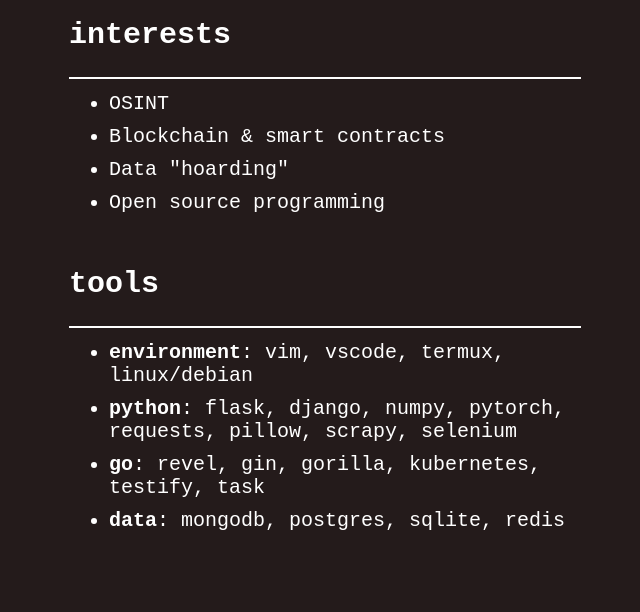
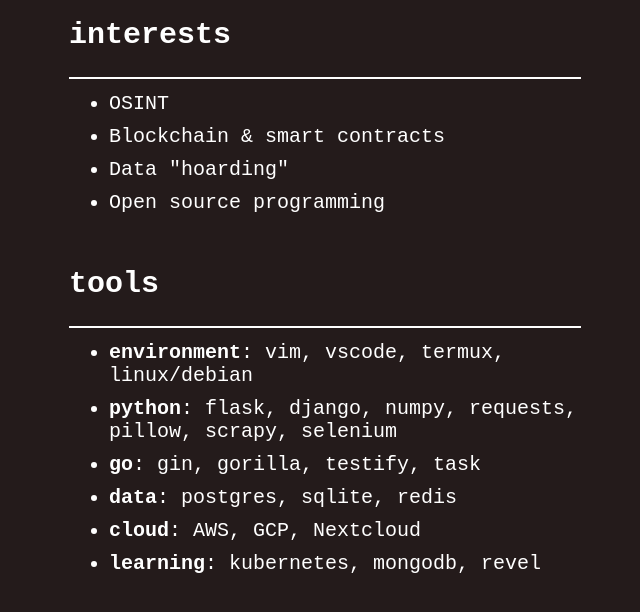
Before and after one commit to kevinroleke/kevinroleke.github.io, a plain HTML site: page index.html in a window 1280 px wide. Shown: the part 977-1589 px from the top of the page, without its empty margins (187-827 px from the left). Before the commit the page ends 1552 px from the top, so only its background shows below. Drawn offline with Linux system fonts and the light colour scheme.

Commit message:
update tools

```diff
--- a/index.html
+++ b/index.html
@@ -37,9 +37,11 @@
             <div class="line"></div>
             <ul>
                 <li><b>environment</b>: vim, vscode, termux, linux/debian</li>
-                <li><b>python</b>: flask, django, numpy, pytorch, requests, pillow, scrapy, selenium</li>
-                <li><b>go</b>: revel, gin, gorilla, kubernetes, testify, task</li>
-                <li><b>data</b>: mongodb, postgres, sqlite, redis</li>
+                <li><b>python</b>: flask, django, numpy, requests, pillow, scrapy, selenium</li>
+                <li><b>go</b>: gin, gorilla, testify, task</li>
+                <li><b>data</b>: postgres, sqlite, redis</li>
+                <li><b>cloud</b>: AWS, GCP, Nextcloud</li>
+                <li><b>learning</b>: kubernetes, mongodb, revel</li>
             </ul><br><br>
         </div>
         <div class="secret">
```
